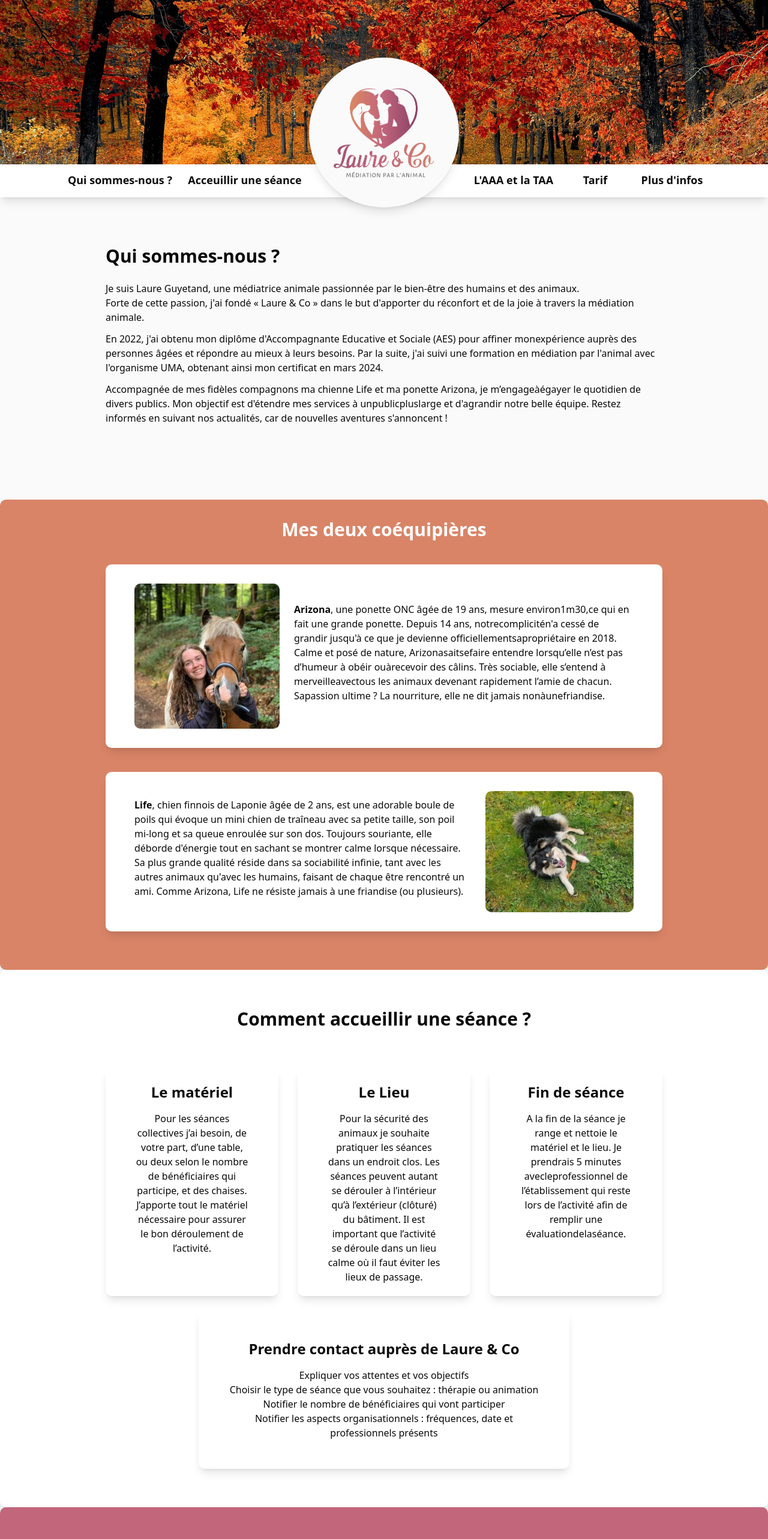
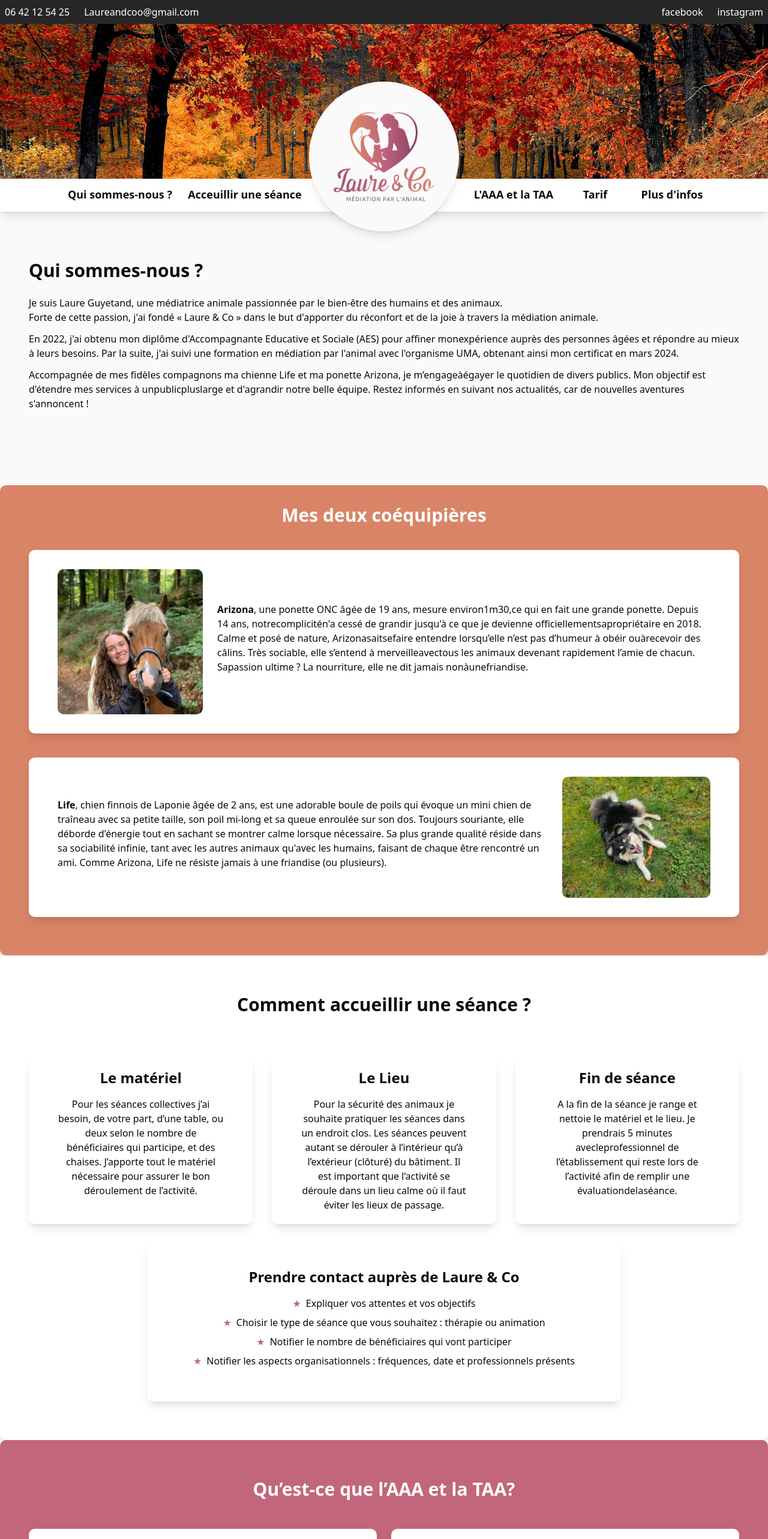
Before and after one commit to BenPerez94/laure-and-co, a Next.js app: page / in a window 1280 px wide. Shown: the top 2566 px of the page at 60% size. Built offline with nearby package versions, Linux system fonts and the light colour scheme; a web font is replaced by a local one.

Commit message:
ajout contact

```diff
--- a/app/globals.css
+++ b/app/globals.css
@@ -103,4 +103,7 @@
   a {
     @apply w-52 text-center py-3 border-b-3 border-white text-lg font-semibold  hover:border-primary transition-colors;
   }
+  li {
+    @apply before:content-['★'] before:mr-2 before:text-primary mb-2;
+  }
 }
--- a/app/page.tsx
+++ b/app/page.tsx
@@ -5,7 +5,7 @@ import Image from "next/image";
 export default function Home() {
   return (
     <div className="mx-auto mt-12">
-      <div className="container px-32 pb-12 mx-auto">
+      <div className="container pb-12 mx-auto">
         <div className="px-12 py-8 mb-8 ">
           <h2 className="mb-6">Qui sommes-nous ?</h2>
           <p>
@@ -32,7 +32,7 @@ export default function Home() {
         </div>
       </div>
       <div className="px-12 py-8 rounded-lg shadow-lg bg-secondary">
-        <div className="container px-32 mx-auto">
+        <div className="container mx-auto">
           <h2 className="mb-10 text-center text-white">
             Mes deux coéquipières
           </h2>
@@ -81,7 +81,7 @@ export default function Home() {
         </div>
       </div>
       <div className="px-12 py-16 bg-white rounded-lg shadow-lg ">
-        <div className="container px-32 mx-auto">
+        <div className="container mx-auto">
           <h2 className="mb-16 text-center">Comment accueillir une séance ?</h2>
           <div className="flex justify-between gap-8 text-center">
             <div className="w-1/3 p-6 px-12 rounded-lg shadow-lg">
@@ -135,7 +135,7 @@ export default function Home() {
       </div>
 
       <div className="px-12 py-16 rounded-lg shadow-lg bg-primary ">
-        <div className="container px-32 mx-auto">
+        <div className="container mx-auto">
           <h2 className="mb-12 text-center text-white">
             Qu’est-ce que l’AAA et la TAA?
           </h2>
@@ -175,7 +175,7 @@ export default function Home() {
         </div>
       </div>
       <div>
-        <div className="container px-32 py-16 mx-auto">
+        <div className="container py-16 mx-auto">
           <h2 className="text-center">Tarifs et préstations</h2>
           <div>
             <h3 className="py-6 text-center">
@@ -206,7 +206,7 @@ export default function Home() {
                   </p>
                   <p className="text-primary">
                     <b>TARIF : de 200€ à 280€ selon la formule choisi*.</b>{" "}
-                    <br />* sur demande.
+                    <br /> <i>* sur demande.</i>
                   </p>
                 </div>
                 <div className="w-full px-12 py-8 mb-8 bg-white rounded-lg shadow-lg">
@@ -225,7 +225,7 @@ export default function Home() {
               </div>
               <div className="w-1/2 px-12 py-8 mb-8 bg-white rounded-lg shadow-lg">
                 <h4>Exemples d’objectifs d’animation</h4>
-                <ul className="my-12">
+                <ul className="my-4">
                   <li>Apaiser les angoisses et l’anxiété</li>
                   <li>Échanges et interactions</li>
                   <li>Stimuler la motricité</li>
@@ -234,7 +234,7 @@ export default function Home() {
                   <li>Apporter de la joie et de la tendresse</li>
                 </ul>
                 <h4>Informations</h4>
-                <ul className="my-12">
+                <ul className="my-4">
                   <li>
                     Les participants peuvent différer d’une séance à une autre
                   </li>
@@ -284,7 +284,7 @@ export default function Home() {
               </div>
               <div className="w-1/2 px-12 py-8 mb-8 bg-white rounded-lg shadow-lg">
                 <h4>Exemples d’objectifs d’animation</h4>
-                <ul className="my-10">
+                <ul className="my-4">
                   <li>Apaiser les angoisses et l’anxiété</li>
                   <li>Valorisation du bénéficiaire</li>
                   <li>Améliorer les interactions sociales</li>
@@ -292,7 +292,7 @@ export default function Home() {
                   <li>Rompre l’isolement et la solitude</li>
                 </ul>
                 <h4>Informations</h4>
-                <ul className="my-12">
+                <ul className="my-4">
                   <li>
                     Les mêmes participant à chaque cycle de séances (suivies)
                   </li>
@@ -334,14 +334,14 @@ export default function Home() {
               </div>
               <div className="w-1/2 px-12 py-8 mb-8 bg-white rounded-lg shadow-lg">
                 <h4>Exemples d’objectifs</h4>
-                <ul className="my-6">
+                <ul className="my-4">
                   <li>Rompre l’isolement, la solitude</li>
                   <li>Améliorer la motricité</li>
                   <li>Améliorer le moral</li>
                   <li>Stimuler la communication et la mémoire</li>
                 </ul>
                 <h4>Informations</h4>
-                <ul className="my-6">
+                <ul className="my-4">
                   <li>Séances de TAA ou d’AAA à votre choix</li>
                   <li>
                     Présence d’un soignant, d’un proche ou de la tutelle si le
@@ -360,7 +360,7 @@ export default function Home() {
         </div>
       </div>
       <div className="py-6 bg-secondary">
-        <div className="container px-32 mx-auto mb-12">
+        <div className="container mx-auto mb-12">
           <h2 className="py-12 text-center text-white">
             Informations complémentaire
           </h2>
@@ -384,7 +384,9 @@ export default function Home() {
                 <li>A partir de 5km</li>
                 <li>0,50€ le km aller/retour*</li>
                 <li>1,00€ le km aller/retour avec le van*</li>
-                <p>*Évolutif</p>
+                <p className="pt-3 text-primary">
+                  <i>* Évolutif</i>
+                </p>
               </ul>
             </div>
             <div className="w-1/3 p-6 bg-white rounded-lg shadow-lg">
--- a/src/components/Header.tsx
+++ b/src/components/Header.tsx
@@ -5,8 +5,20 @@ import Link from "next/link";
 export default function Header() {
   return (
     <header>
+      <div className="flex justify-between gap-2 p-2 text-center text-white shadow-lg bg-neutral-800">
+        <div className="container flex flex-row items-center justify-between mx-auto">
+          <div className="flex gap-6">
+            <div className="text-center">06 42 12 54 25</div>
+            <div className="text-right">Laureandcoo@gmail.com</div>
+          </div>
+          <div className="flex gap-6">
+            <div className="text-right">facebook</div>
+            <div className="text-right">instagram</div>
+          </div>
+        </div>
+      </div>
       <div className="text-white p-4 pt-24 pb-24 bg-[url('/pic-two.jpg')] bg-cover bg-center flex justify-center items-center relative">
-        <div className="relative w-[250px] h-[250px] bg-[#fafafa] rounded-full overflow-hidden p-10 flex items-center justify-center -mb-42 z-10 shadow-lg">
+        <div className="relative w-[250px] h-[250px] bg-[#fafafa] rounded-full overflow-hidden p-10 flex items-center justify-center -mb-46 z-10 shadow-lg">
           <div className="relative w-full h-full">
             <Image
               src={"/logo.png"}
@@ -17,7 +29,8 @@ export default function Header() {
           </div>
         </div>
       </div>
-      <div className="flex items-center justify-center mb-4 bg-white shadow-lg">
+
+      <div className="flex items-center justify-center bg-white shadow-lg">
         <Link href="#">Qui sommes-nous ?</Link>
         <Link href="#">Acceuillir une séance</Link>
         <div className="w-68"></div>
```
